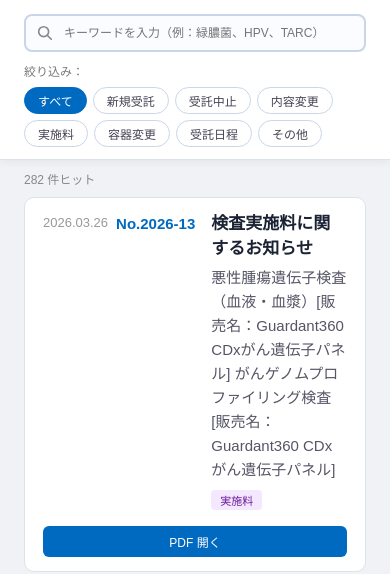
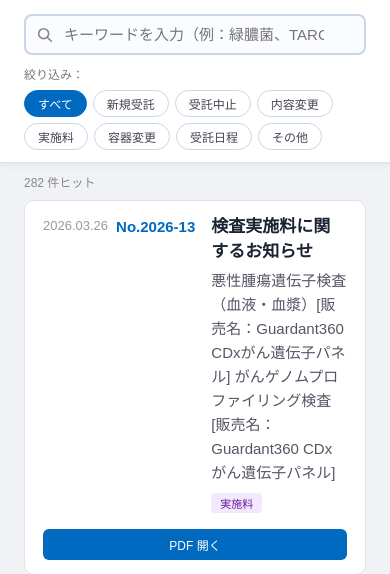
Before and after one commit to honokanikaoru2-boop/oml-search-app-, a Flask app: page / in a window 390 px wide. Shown: the part 120-694 px from the top of the page. Run offline with Flask 3, Linux system fonts and the light colour scheme; the visitor is signed in with stand-in values (Sample User, id 1).

Commit message:
プレースホルダーからHPVを削除、フォントサイズを元に戻す

```diff
--- a/static/style.css
+++ b/static/style.css
@@ -222,5 +222,4 @@ mark {
   .card-meta { min-width: auto; display: flex; gap: 8px; align-items: center; }
   .card-action { width: 100%; }
   .pdf-btn { width: 100%; text-align: center; }
-  #searchInput { font-size: 12px; }
 }
--- a/templates/index.html
+++ b/templates/index.html
@@ -25,7 +25,7 @@
       <div class="search-input-wrap">
         <svg class="search-icon" viewBox="0 0 20 20" fill="none"><circle cx="8.5" cy="8.5" r="5.5" stroke="#888" stroke-width="1.8"/><line x1="12.5" y1="12.5" x2="17" y2="17" stroke="#888" stroke-width="1.8" stroke-linecap="round"/></svg>
         <input type="text" id="searchInput"
-          placeholder="キーワードを入力（例：緑膿菌、HPV、TARC）"
+          placeholder="キーワードを入力（例：緑膿菌、TARC）"
           autocomplete="off">
         <button class="clear-btn" id="clearBtn" onclick="clearSearch()" title="クリア">✕</button>
       </div>
```
